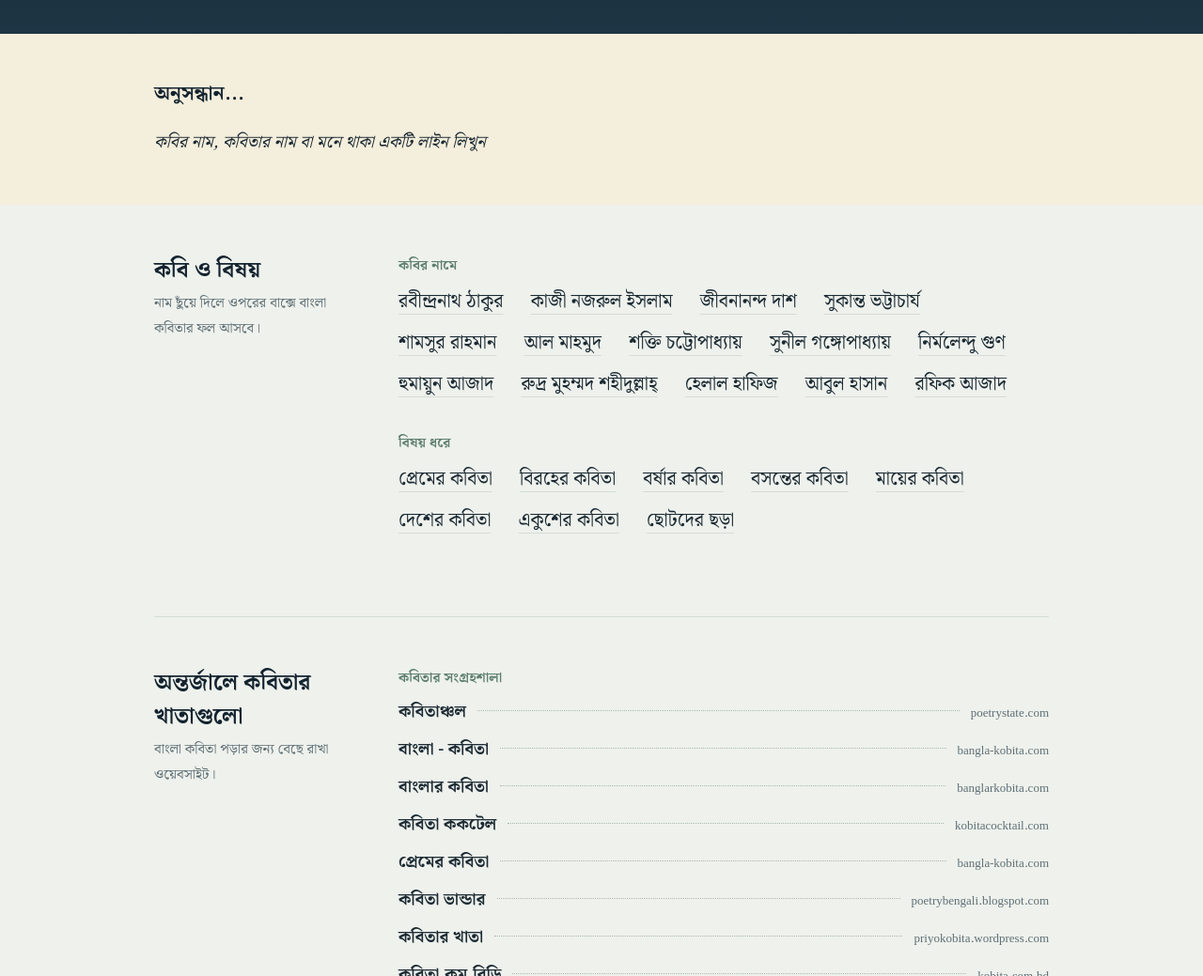
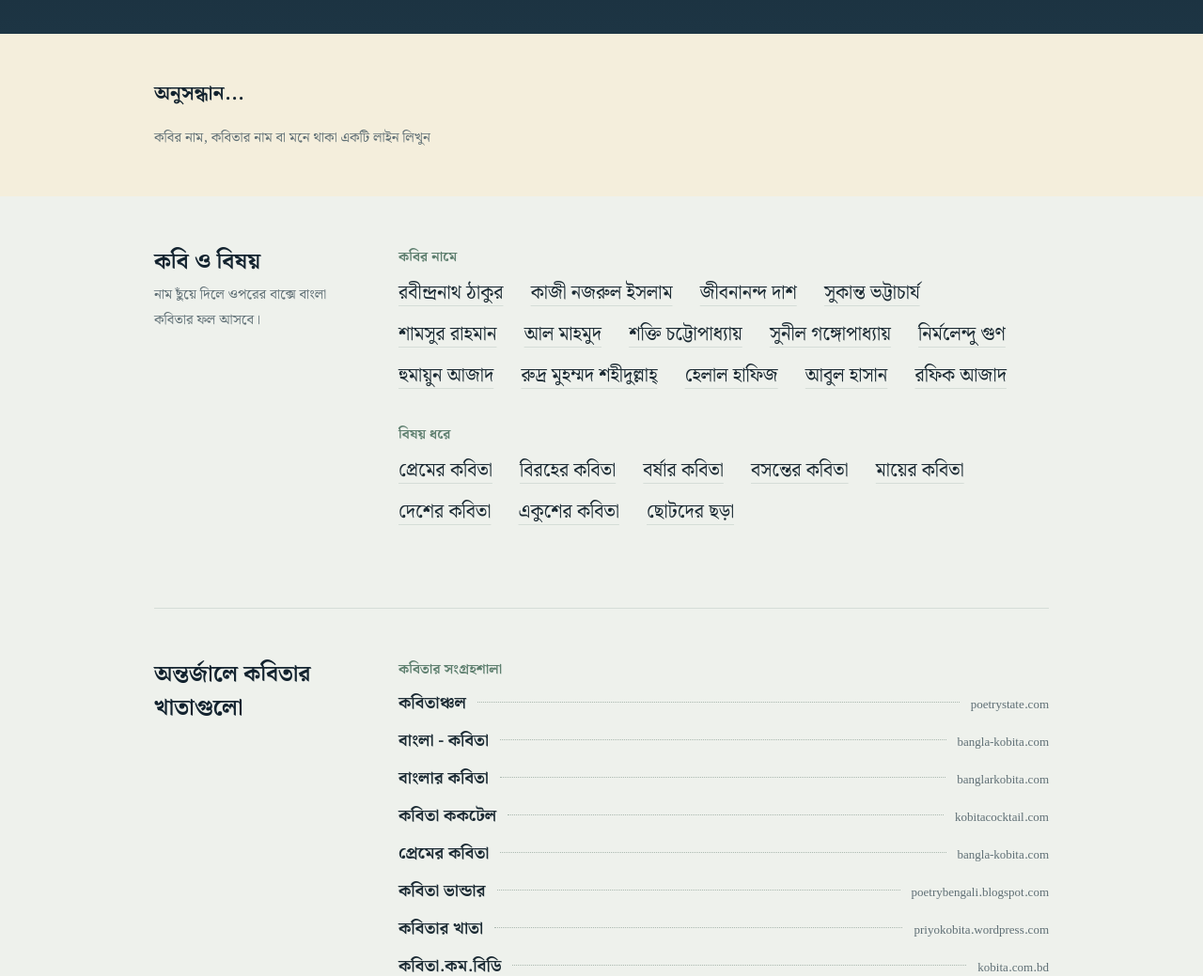
Before and after one commit to jn-tushar/kobita, a plain HTML site: page index.html in a window 1280 px wide. Shown: the part 340-1379 px from the top of the page at 94% size. Drawn offline with Linux system fonts and the light colour scheme.

Commit message:
Update search note and improve section semantics
Replaced an italic element with a paragraph for better semantics and updated the note about poetry websites.

```diff
--- a/index.html
+++ b/index.html
@@ -137,7 +137,7 @@ body{font-size:17px}.flow{font-size:18px}input.gsc-input{font-size:18px!importan
 <section class="sband" id="search" role="search">
   <div class="wrap">
     <h2>অনুসন্ধান...</h2>
-			<i>কবির নাম, কবিতার নাম বা মনে থাকা একটি লাইন লিখুন</i>
+	<p class="note">কবির নাম, কবিতার নাম বা মনে থাকা একটি লাইন লিখুন</p>
 
     <script>
       window.__gcse = {callback: function () {
@@ -191,7 +191,7 @@ body{font-size:17px}.flow{font-size:18px}input.gsc-input{font-size:18px!importan
   <section class="row" id="khata">
     <div>
       <h2 class="t">অন্তর্জালে কবিতার খাতাগুলো</h2>
-      <p class="note">বাংলা কবিতা পড়ার জন্য বেছে রাখা ওয়েবসাইট।</p>
+
     </div>
     <div>
       <nav aria-label="কবিতার সংগ্রহশালা">
```
